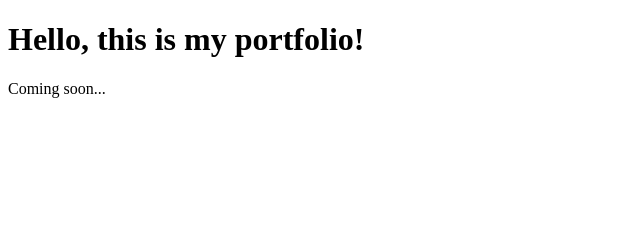
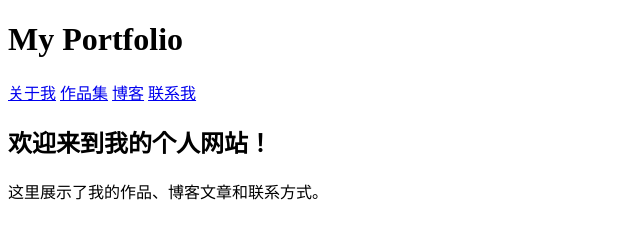
Before and after one commit to Xuu-yi/Xuu-yi.github.io, a plain HTML site: page index.html in a window 1280 px wide. Shown: the whole page, without its empty margins (0-640 px from the left). Drawn offline with Linux system fonts and the light colour scheme.

Commit message:
Update index.html

```diff
--- a/index.html
+++ b/index.html
@@ -5,7 +5,19 @@
     <title>My Portfolio</title>
 </head>
 <body>
-    <h1>Hello, this is my portfolio!</h1>
-    <p>Coming soon...</p>
+ <header>
+        <h1>My Portfolio</h1>
+        <nav>
+            <a href="about.html">关于我</a>
+            <a href="projects.html">作品集</a>
+            <a href="blog/index.html">博客</a>
+            <a href="contact.html">联系我</a>
+        </nav>
+    </header>
+
+    <main>
+        <h2>欢迎来到我的个人网站！</h2>
+        <p>这里展示了我的作品、博客文章和联系方式。</p>
+    </main>
 </body>
 </html>
```
